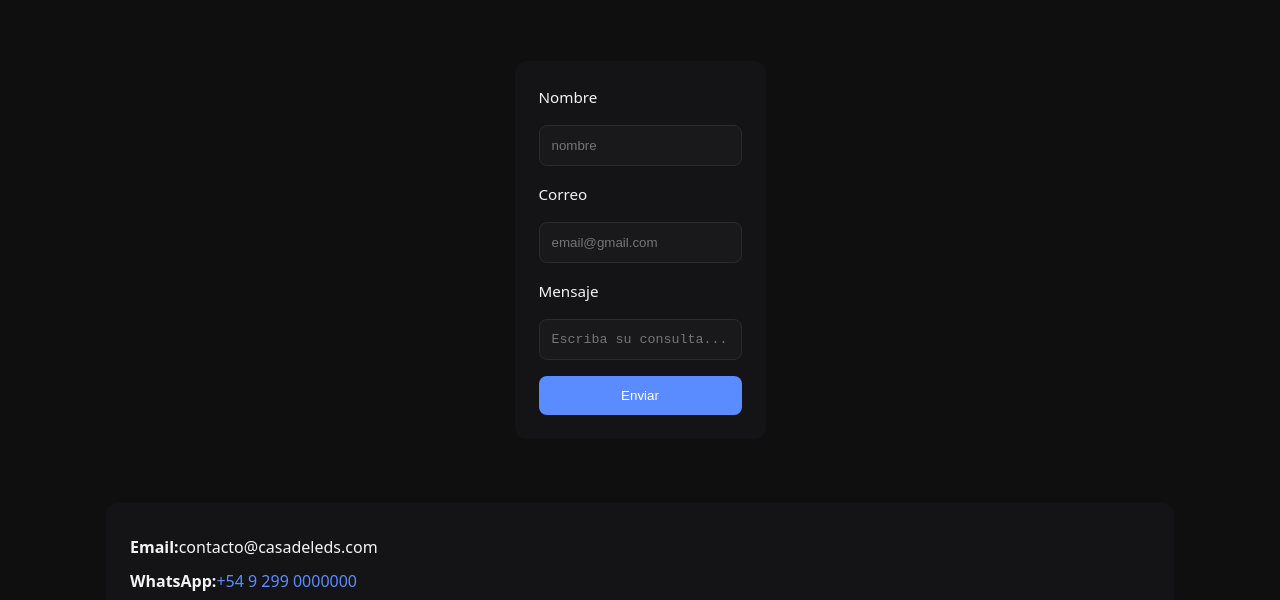
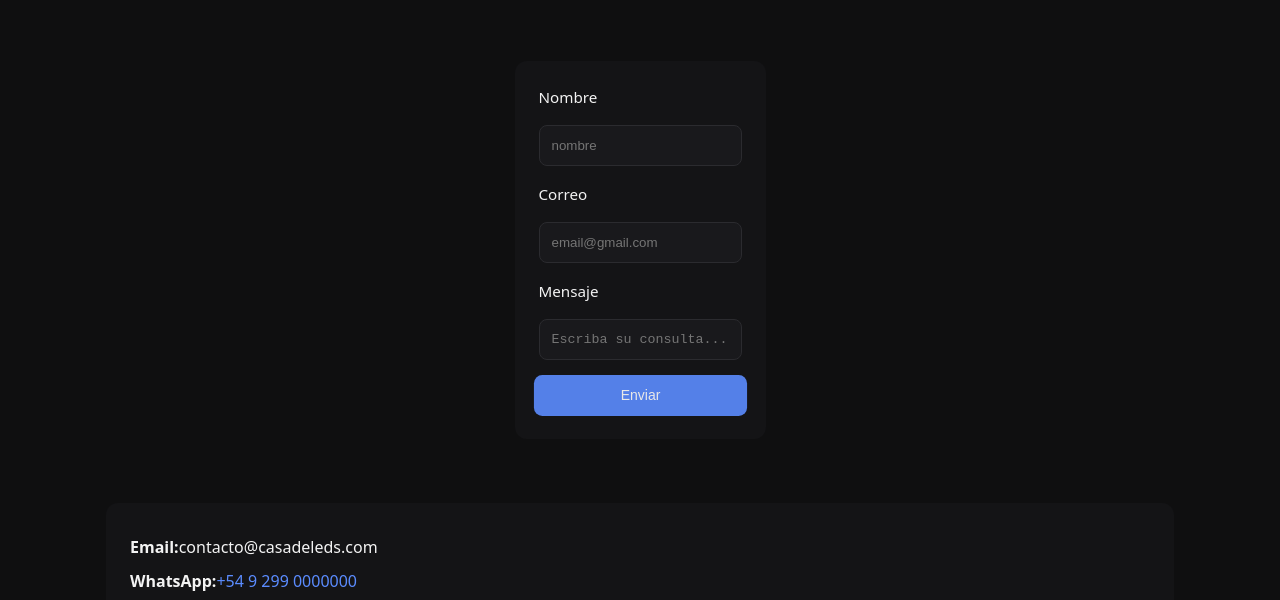
Before and after one commit to sofiaBarbaday/TP4-paginaWEBCasadeLeds, a plain HTML site: page contacto.html in a window 1280 px wide. In both pictures the pointer is over the button "Enviar". Shown: the part 191-791 px from the top of the page. Drawn offline with Linux system fonts and the light colour scheme.

Commit message:
hover en boton primario, opacity y ligera escala+transicion suave

```diff
--- a/assets/css/style.css
+++ b/assets/css/style.css
@@ -268,3 +268,11 @@ footer {
     transition: transform 0.3s ease, box-shadow 0.3s ease;
     box-shadow: 0 10px 20px rgba(0,0,0,0.3);
 }
+
+/*hover boton primario, btn--primario*/
+/*opacidad(opacity) y ligera escala mas transicion suave*/
+.btn--primario:hover {
+    opacity: 0.9;
+    transform: scale(1.05);
+    transition: opacity 0.3s ease, transform 0.3s ease;
+}
```
